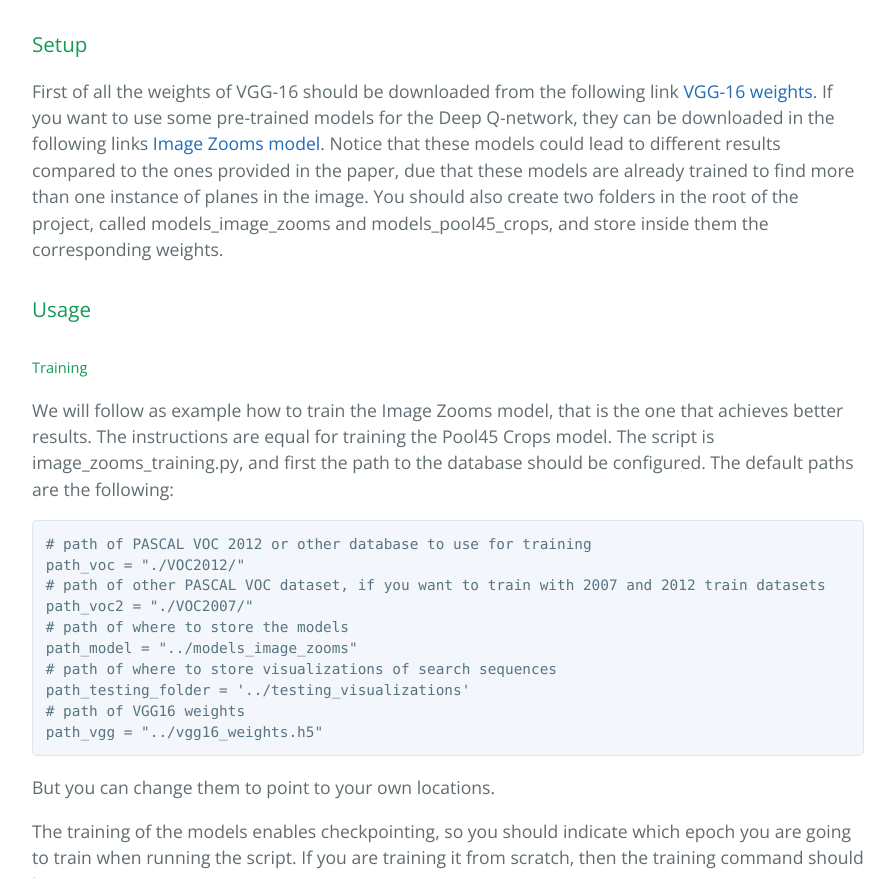
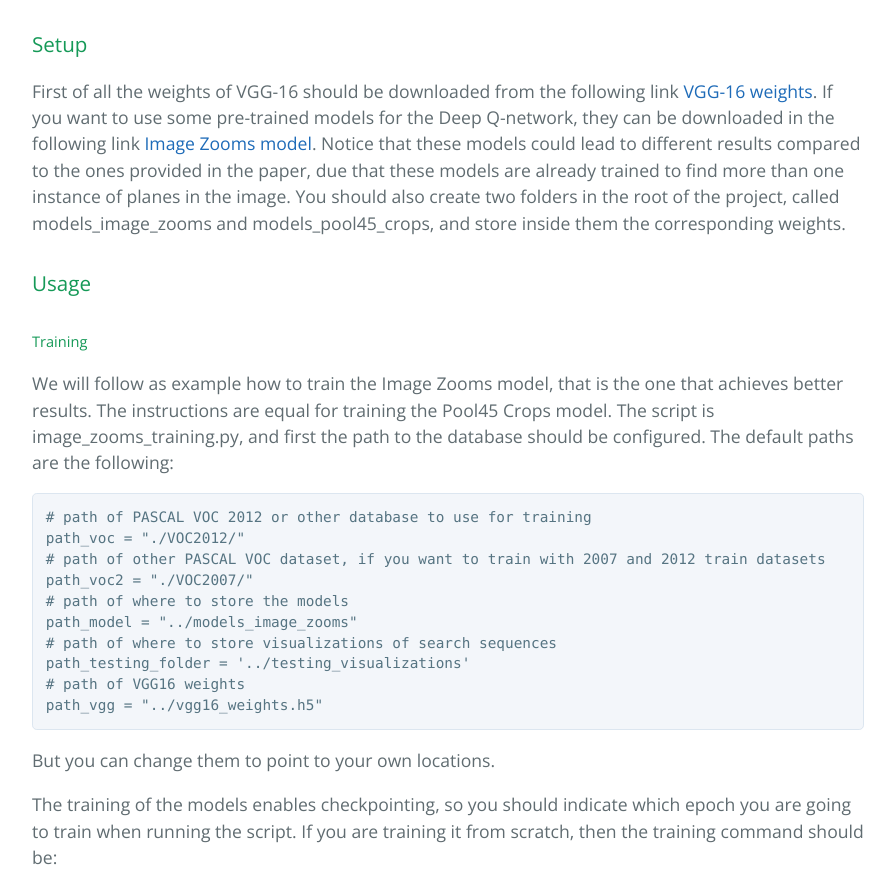
Before and after one commit to imatge-upc/detection-2016-nipsws, a plain HTML site: page index.html in a window 1280 px wide. Shown: the part 4706-5584 px from the top of the page, without its empty margins (192-1087 px from the left). Drawn offline with nearby package versions, Linux system fonts and the light colour scheme.

Commit message:
Update index.html

```diff
--- a/index.html
+++ b/index.html
@@ -126,7 +126,7 @@ year = {2016}
 <h3>
 <a id="setup" class="anchor" href="#setup" aria-hidden="true"><span aria-hidden="true" class="octicon octicon-link"></span></a>Setup</h3>
 
-<p>First of all the weights of VGG-16 should be downloaded from the following link <a href="http://imatge.upc.edu/web/sites/default/files/projects/deeplearning/public/detection-2016-nipsws/vgg16_weights.h5">VGG-16 weights</a>. If you want to use some pre-trained models for the Deep Q-network, they can be downloaded in the following links <a href="http://imatge.upc.edu/web/sites/default/files/projects/deeplearning/public/detection-2016-nipsws/model_image_zooms_2">Image Zooms model</a>. Notice that these models could lead to different results compared to the ones provided in the paper, due that these models are already trained to find more than one instance of planes in the image. You should also create two folders in the root of the project, called models_image_zooms and models_pool45_crops, and store inside them the corresponding weights. </p>
+<p>First of all the weights of VGG-16 should be downloaded from the following link <a href="http://imatge.upc.edu/web/sites/default/files/projects/deeplearning/public/detection-2016-nipsws/vgg16_weights.h5">VGG-16 weights</a>. If you want to use some pre-trained models for the Deep Q-network, they can be downloaded in the following link <a href="http://imatge.upc.edu/web/sites/default/files/projects/deeplearning/public/detection-2016-nipsws/model_image_zooms_2">Image Zooms model</a>. Notice that these models could lead to different results compared to the ones provided in the paper, due that these models are already trained to find more than one instance of planes in the image. You should also create two folders in the root of the project, called models_image_zooms and models_pool45_crops, and store inside them the corresponding weights. </p>
 
 <h3>
 <a id="usage" class="anchor" href="#usage" aria-hidden="true"><span aria-hidden="true" class="octicon octicon-link"></span></a>Usage</h3>
```
